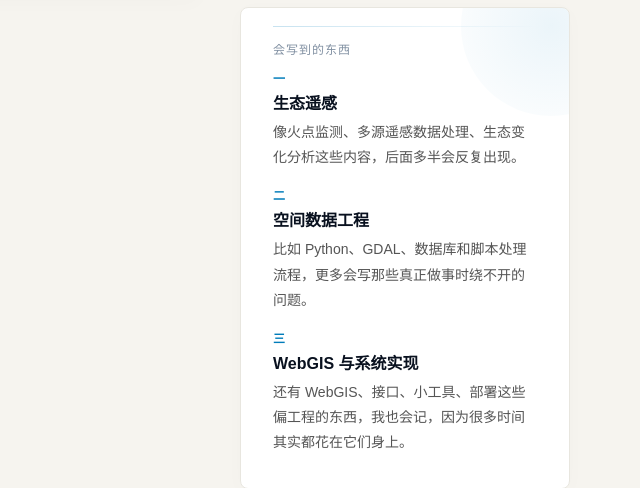
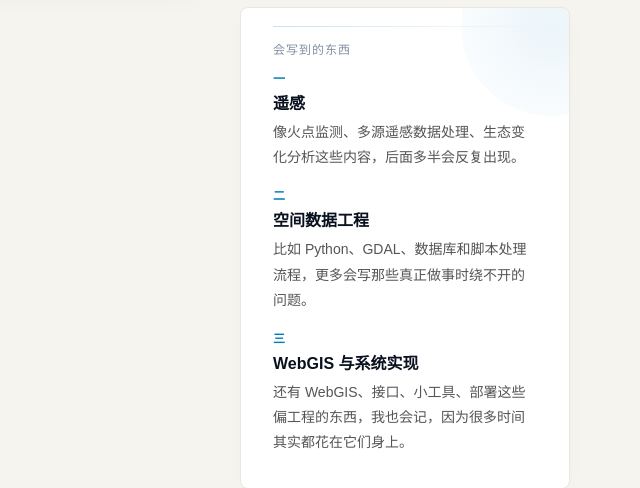
Before and after one commit to P-Coke/mygisblog, a WordPress theme: template front-page.php in a window 1280 px wide. Shown: the part 1159-1647 px from the top of the page, without its empty margins (640-1280 px from the left). Run offline with PHP 8.4 and a stand-in for WordPress, Linux system fonts and the light colour scheme; the site name, menu and one post (Sample post) are stand-ins, and other content is empty.

Commit message:
Tighten homepage taxonomy label

```diff
--- a/front-page.php
+++ b/front-page.php
@@ -145,7 +145,7 @@ $article_query = new WP_Query(
 			<span class="paper-label">会写到的东西</span>
 			<div class="paper-track">
 				<span class="paper-track-id">一</span>
-				<strong>生态遥感</strong>
+				<strong>遥感</strong>
 				<p>像火点监测、多源遥感数据处理、生态变化分析这些内容，后面多半会反复出现。</p>
 			</div>
 			<div class="paper-track">
```
